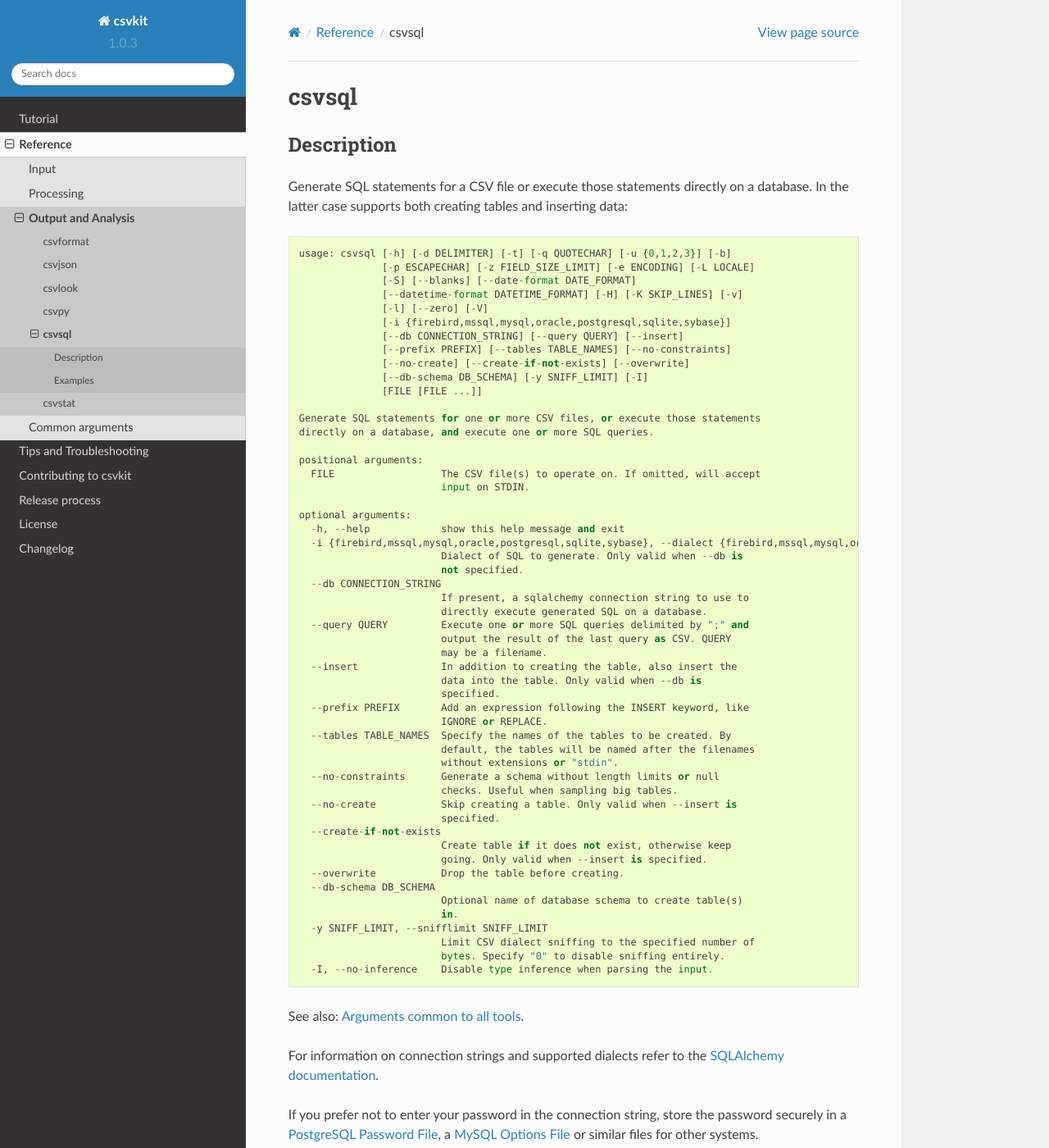
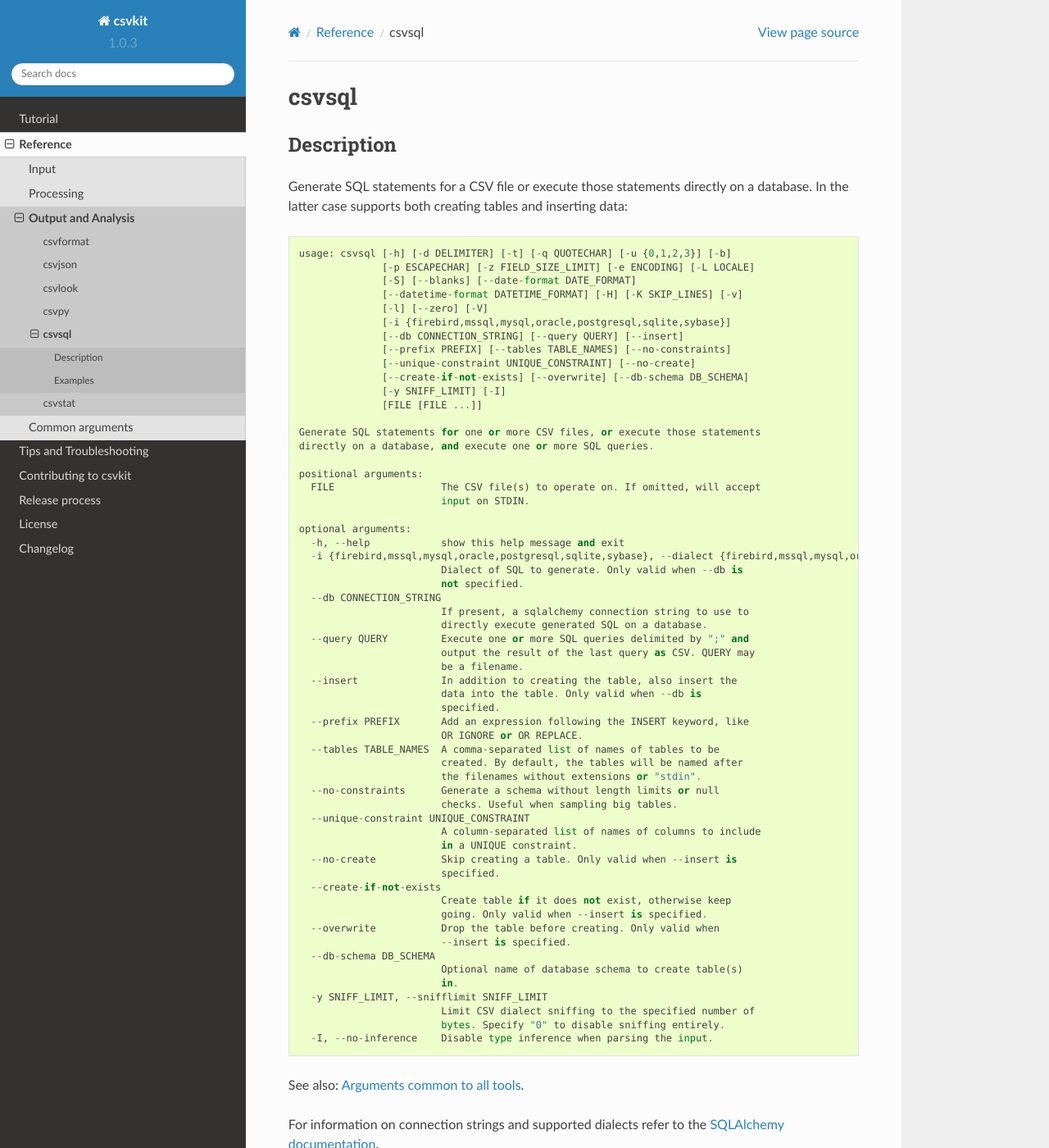
Before and after one commit to wireservice/csvkit, a Sphinx documentation site: the page built from docs/scripts/csvsql.rst, in a window 1280 px wide and 1400 px high. Shown: the whole window at 82% size. Built offline with Sphinx 7.4.7 and the Read the Docs theme 2.0.0, drawn with Linux system fonts in a browser that asks for light colours.

Commit message:
csvsql adds a --unique-constraint option to list names of columns to include in a UNIQUE constraint, closes #572

```diff
--- a/CHANGELOG.rst
+++ b/CHANGELOG.rst
@@ -5,6 +5,7 @@
 
 * :doc:`/scripts/csvgrep` adds a :code:`--any-match` (:code:`-a`) flag to select rows where any column matches instead of all columns.
 * :doc:`/scripts/csvjson` no longer emits a property if its value is null.
+* :doc:`/scripts/csvsql` adds a :code:`--unique-constraint` option to list names of columns to include in a UNIQUE constraint.
 * :doc:`/scripts/csvpy` reports an error message if input is provided via STDIN.
 * :doc:`/scripts/in2csv` adds a :code:`--encoding-xls` option to specify the encoding of the input XLS file.
 * :doc:`/scripts/in2csv` supports :code:`--no-header-row` on XLS and XLSX files.
--- a/docs/scripts/csvsql.rst
+++ b/docs/scripts/csvsql.rst
@@ -15,8 +15,9 @@
                   [-i {firebird,mssql,mysql,oracle,postgresql,sqlite,sybase}]
                   [--db CONNECTION_STRING] [--query QUERY] [--insert]
                   [--prefix PREFIX] [--tables TABLE_NAMES] [--no-constraints]
-                  [--no-create] [--create-if-not-exists] [--overwrite]
-                  [--db-schema DB_SCHEMA] [-y SNIFF_LIMIT] [-I]
+                  [--unique-constraint UNIQUE_CONSTRAINT] [--no-create]
+                  [--create-if-not-exists] [--overwrite] [--db-schema DB_SCHEMA]
+                  [-y SNIFF_LIMIT] [-I]
                   [FILE [FILE ...]]
 
     Generate SQL statements for one or more CSV files, or execute those statements
@@ -35,24 +36,28 @@
                             If present, a sqlalchemy connection string to use to
                             directly execute generated SQL on a database.
       --query QUERY         Execute one or more SQL queries delimited by ";" and
-                            output the result of the last query as CSV. QUERY
-                            may be a filename.
+                            output the result of the last query as CSV. QUERY may
+                            be a filename.
       --insert              In addition to creating the table, also insert the
                             data into the table. Only valid when --db is
                             specified.
       --prefix PREFIX       Add an expression following the INSERT keyword, like
-                            IGNORE or REPLACE.
-      --tables TABLE_NAMES  Specify the names of the tables to be created. By
-                            default, the tables will be named after the filenames
-                            without extensions or "stdin".
+                            OR IGNORE or OR REPLACE.
+      --tables TABLE_NAMES  A comma-separated list of names of tables to be
+                            created. By default, the tables will be named after
+                            the filenames without extensions or "stdin".
       --no-constraints      Generate a schema without length limits or null
                             checks. Useful when sampling big tables.
+      --unique-constraint UNIQUE_CONSTRAINT
+                            A column-separated list of names of columns to include
+                            in a UNIQUE constraint.
       --no-create           Skip creating a table. Only valid when --insert is
                             specified.
       --create-if-not-exists
                             Create table if it does not exist, otherwise keep
                             going. Only valid when --insert is specified.
-      --overwrite           Drop the table before creating.
+      --overwrite           Drop the table before creating. Only valid when
+                            --insert is specified.
       --db-schema DB_SCHEMA
                             Optional name of database schema to create table(s)
                             in.
@@ -60,6 +65,7 @@
                             Limit CSV dialect sniffing to the specified number of
                             bytes. Specify "0" to disable sniffing entirely.
       -I, --no-inference    Disable type inference when parsing the input.
+
 
 See also: :doc:`../common_arguments`.
 
```
Also changed, not shown: 2 other files.
